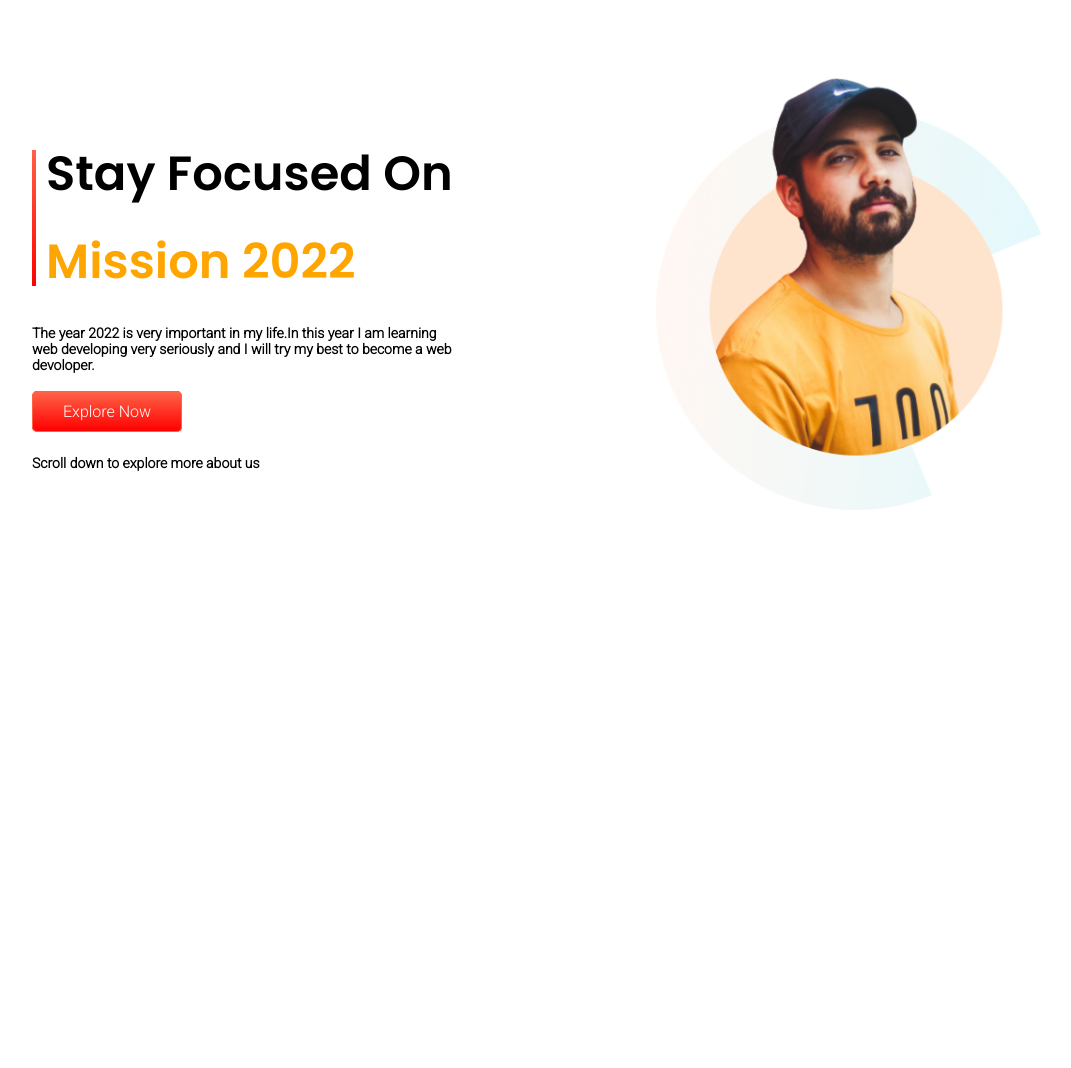
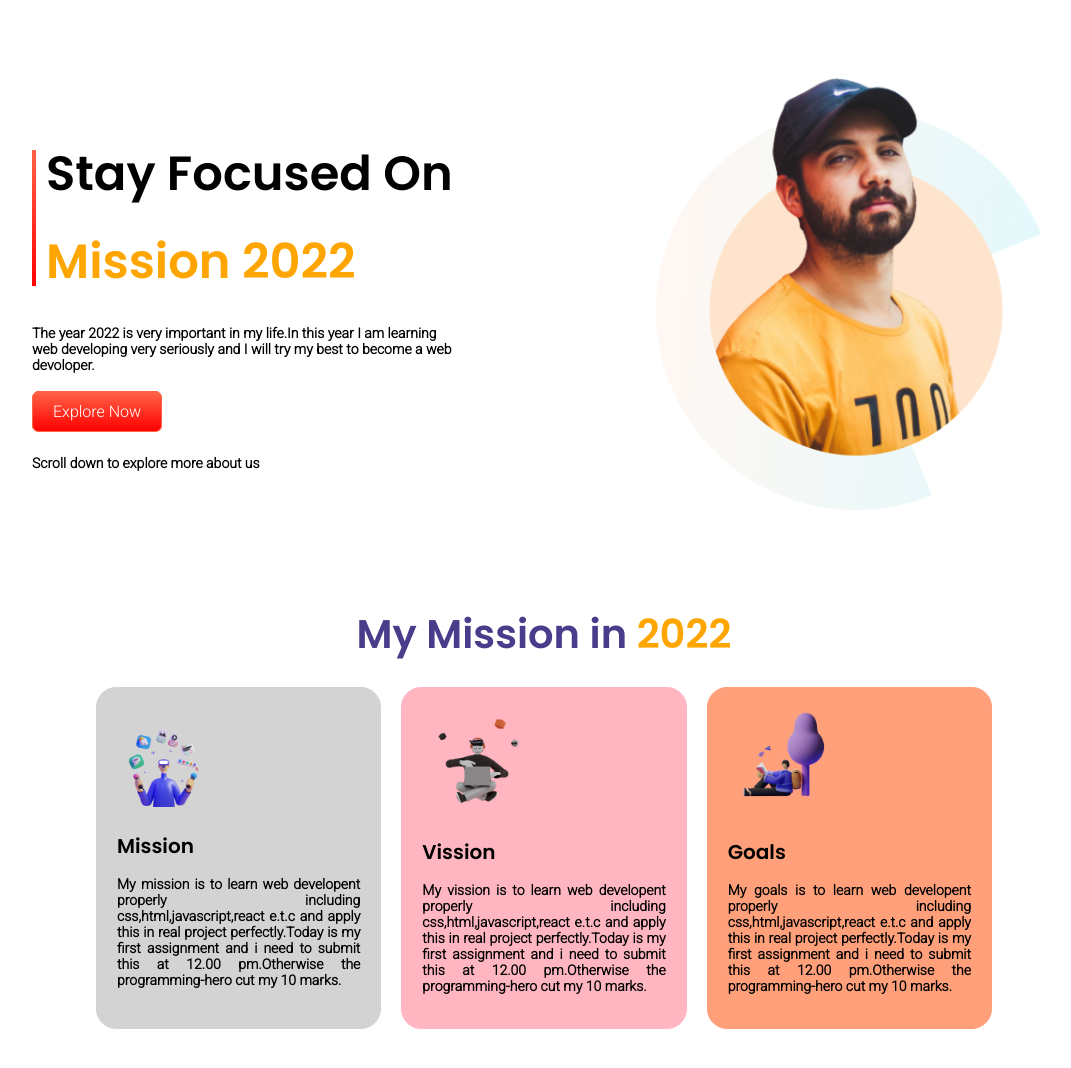
Before and after one commit to md-atiqurrahman/first-assignment, a plain HTML site: page index.html in a window 1280 px wide. Shown: the whole page, without its empty margins (96-1167 px from the left). Before the commit the page ends 800 px from the top, so only its background shows below. Drawn offline with Linux system fonts and the light colour scheme.

Commit message:
add target

```diff
--- a/index.html
+++ b/index.html
@@ -20,7 +20,7 @@
     <section class="about">
         <div class="aim">
             <div class="left-side">
-                <div class="gfonts">
+                <div class="about-title">
                     <h2>Stay Focused On</h2>
                     <h2 class="orange-color">Mission 2022</h2>
                 </div>
@@ -43,6 +43,38 @@
             </div>
         </div>
     </section>
+    <section class="target">
+        <h2 class="target-title">My Mission in <span class="orange-color">2022</span></h2>
+        <div class="mission2022">
+            <div class="mission">
+                <img src="./images/illustrators/illustrator-1.png" alt="">
+                <h3 class="silde-title">Mission</h3>
+                <p>My mission is to learn web developent properly including css,html,javascript,react e.t.c and apply
+                    this
+                    in real project perfectly.Today is my first assignment and i need to submit this at 12.00
+                    pm.Otherwise
+                    the programming-hero cut my 10 marks.</p>
+            </div>
+            <div class="Vission">
+                <img src="./images/illustrators/illustrator-2.png" alt="">
+                <h3 class="silde-title">Vission</h3>
+                <p>My vission is to learn web developent properly including css,html,javascript,react e.t.c and apply
+                    this
+                    in real project perfectly.Today is my first assignment and i need to submit this at 12.00
+                    pm.Otherwise
+                    the programming-hero cut my 10 marks.</p>
+            </div>
+            <div class="Goals">
+                <img src="./images/illustrators/illustrator-3.png" alt="">
+                <h3 class="silde-title">Goals</h3>
+                <p>My goals is to learn web developent properly including css,html,javascript,react e.t.c and apply
+                    this
+                    in real project perfectly.Today is my first assignment and i need to submit this at 12.00
+                    pm.Otherwise
+                    the programming-hero cut my 10 marks.</p>
+            </div>
+        </div>
+    </section>
 </body>
 
 </html>
--- a/style.css
+++ b/style.css
@@ -19,7 +19,7 @@ body{
    margin-left: 200px;
 
 }
-.gfonts{
+.about-title{
     font-family: 'Poppins', sans-serif;
     font-weight: bolder;
     font-size: 32px;
@@ -43,10 +43,71 @@ p{
 }
 .btn{
     text-decoration: none;
-    padding: 10px 30px;
+    padding: 10px 20px;
     font-family: 'Roboto', sans-serif;
     border: 1px solid tomato;
-    border-radius: 5px;
+    border-radius: 7px;
     background-image: linear-gradient(tomato,red);
     color: white;
 }
+.target{
+    margin-bottom: 100px;
+}
+.target-title{
+    font-family: 'Poppins', sans-serif;
+    font-weight: bolder;
+    font-size: 40px;
+    line-height: 1;
+    color: darkslateblue;
+    text-align: center;
+}
+.mission2022{
+    display: flex;
+    width: 70%;
+    margin: 0 auto;
+}
+.mission{
+    width: 270px;
+    height: 300px;
+    border: 1px solid lightgrey;
+    border-radius: 20px;
+    padding: 20px;
+    text-align: justify;
+    background-color: lightgrey;
+    margin-right: 20px;
+}
+.mission img{
+    width: 45%;
+}
+.Vission{
+    width: 45%;
+    width: 270px;
+    height: 300px;
+    border: 1px solid lightpink;
+    border-radius: 20px;
+    padding: 20px;
+    text-align: justify;
+    background-color: lightpink;
+    margin-right: 20px;
+}
+.Vission img{
+    width: 45%;
+}
+.Goals{
+    width: 270px;
+    height: 300px;
+    border: 1px solid lightsalmon;
+    border-radius: 20px;
+    padding: 20px;
+    text-align: justify;
+    background-color: lightsalmon;
+}
+.Goals img{
+    width: 45%;
+}
+.silde-title{
+    font-family: 'Poppins', sans-serif;
+    font-weight: bolder;
+    font-size: 20px;
+    line-height: 1;
+}
```
